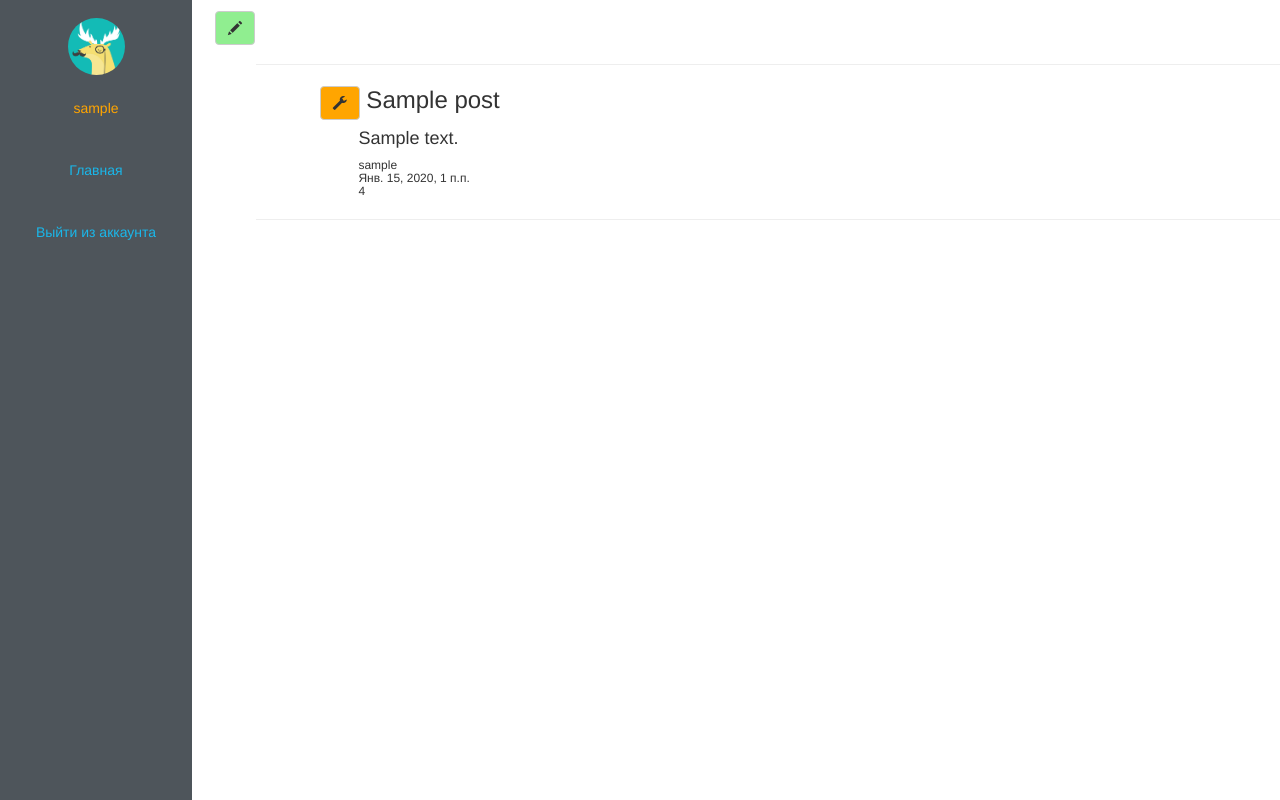
After one commit to Evgeniy-German/student-workbook, a Django app: page /MyProfile/ in a window 1280 px wide. The commit adds this page. Run offline with Django 3.2, Linux system fonts and the light colour scheme; a user stored in the database is signed in; tables that the repository leaves empty hold one stand-in row (values such as "Sample post"); some libraries are stand-ins or nearby versions.

Commit message:
MyProfile,create and edit posts, summernote widget in posts. Good drag and drop job

```diff
--- a/CourseProject/urls.py
+++ b/CourseProject/urls.py
@@ -3,7 +3,6 @@ from django.urls import path, include
 
 urlpatterns = [
     path('admin/', admin.site.urls),
-
     path('', include('home.urls')),
 
 ]
--- a/Post/models.py
+++ b/Post/models.py
@@ -1,8 +1,9 @@
+from django.contrib.auth.models import User
 from django.db import models
-from django.contrib.auth.models import User
 
 
 # Create your models here.
+
 
 class Post(models.Model):
     class Meta:
--- a/Post/views.py
+++ b/Post/views.py
@@ -1,7 +1,8 @@
 from django.core.exceptions import ObjectDoesNotExist
 from django.http import Http404, HttpResponseRedirect
-from django.shortcuts import render
+from django.shortcuts import render, get_object_or_404
 
+from Post.forms import PostForm
 from Post.models import Post, Comments
 
 
@@ -9,19 +10,69 @@ from Post.models import Post, Comments
 
 
 def post(request, post_id):
-    return render(request, 'home/post.html', {'post': Post.objects.get(id=post_id),
-                                              'comments': Comments.objects.filter(comments_post_id=post_id)})
+    try:
+        post = Post.objects.get(id=post_id)
+        comments = Comments.objects.filter(comments_post_id=post_id)
+        form = PostForm(instance=post)
+    except ObjectDoesNotExist:
+        raise Http404
+    return render(request, 'home/post.html', {'post': post,
+                                              'comments': comments,
+                                              'form': form}
+                  )
 
 
 def addlike(request, post_id, comment_id):
     try:
         user = request.user
         comment = Comments.objects.get(id=comment_id)
-        if user in comment.comments_likes.all():
-            comment.comments_likes.remove(user)
-        else:
-            comment.comments_likes.add(user)
-        comment.save()
+        if user.is_authenticated:
+            if user in comment.comments_likes.all():
+                comment.comments_likes.remove(user)
+            else:
+                comment.comments_likes.add(user)
+            comment.save()
     except ObjectDoesNotExist:
         raise Http404
     return HttpResponseRedirect('/' + str(post_id))
+
+
+def my_profile(request):
+    if request.user.is_authenticated:
+        posts = Post.objects.filter(post_author=request.user)
+        return render(request, 'home/MyProfile.html', {'posts': reversed(posts)})
+    else:
+        return HttpResponseRedirect('/')
+
+
+def create_post(request):
+    if request.method == 'POST' and request.user.is_authenticated:
+        form = PostForm(request.POST)
+        if form.is_valid():
+            post = Post()
+            post.post_short_description = form.cleaned_data['post_short_description']
+            post.post_text = form.cleaned_data['post_text']
+            post.post_title = form.cleaned_data['post_title']
+            post.post_author = request.user
+            post.save()
+            return HttpResponseRedirect('/MyProfile/')
+    else:
+        form = PostForm()
+    return render(request, 'home/EditPost.html', {'form': form})
+
+
+def edit_post(request, post_id):
+    user = request.user
+    post = get_object_or_404(Post, id=post_id)
+    if request.method == 'POST' and user.is_authenticated and post.post_author == user:
+        post.post_title = request.POST['post_title']
+        post.post_text = request.POST['post_text']
+        post.post_short_description = request.POST['post_short_description']
+        form = PostForm(instance=post)
+        post.save()
+        return render(request, 'home/EditPost.html', {'form': form, 'good_news': 'True'})
+    elif user.is_authenticated:
+        form = PostForm(instance=post)
+        return render(request, 'home/EditPost.html', {'form': form})
+    else:
+        return HttpResponseRedirect('/')
--- a/home/urls.py
+++ b/home/urls.py
@@ -1,17 +1,27 @@
+from django.conf import settings
+from django.conf.urls.static import static
 from django.contrib.auth import views as auth_views
 from django.urls import path, include
 
+from Post import views as post_view
 from . import views
-from Post.views import post,addlike
 
 urlpatterns = [
     path('', views.main_page),
-    path(r'<int:post_id>', post),
-    path(r'<int:post_id>/<int:comment_id>/addlike/', addlike),
+    path(r'<int:post_id>', post_view.post),
+    path(r'<int:post_id>/<int:comment_id>/addlike/', post_view.addlike),
+    path('MyProfile/', post_view.my_profile),
+    path(r'MyProfile/<int:post_id>/edit/', post_view.edit_post),
+    path(r'MyProfile/create/', post_view.create_post),
+
     path('oauth/', include('social_django.urls', namespace='social')),
     path('login/', auth_views.login, name='login'),
     path('logout/', auth_views.logout, name='logout'),
     path('signup/', views.signup, name='signup'),
     path(r'activate/<str:uidb64>/<str:token>/', views.activate, name='activate'),
+
     path('summernote/', include('django_summernote.urls')),
 ]
+
+if settings.DEBUG:
+    urlpatterns += static(settings.MEDIA_URL, document_root=settings.MEDIA_ROOT)
--- a/home/views.py
+++ b/home/views.py
@@ -1,12 +1,11 @@
 from django.contrib.auth.models import User
 from django.contrib.sites.shortcuts import get_current_site
 from django.core.mail import EmailMessage
-from django.http import HttpResponse
 from django.http import HttpResponseRedirect
 from django.shortcuts import render, render_to_response
 from django.template.loader import render_to_string
 
-from Post.models import Post, Comments
+from Post.models import Post
 from .forms import SignupForm
 from .tokens import account_activation_token
 
--- /dev/null
+++ b/templates/home/MyProfile.html
@@ -0,0 +1,22 @@
+{% extends 'home/wrapper.html' %}
+
+{% block body %}
+    <a href="/MyProfile/create/" class="btn btn-default glyphicon glyphicon-pencil"
+       style="margin-left:-4% ;margin-top: 1%;background-color: lightgreen;"></a>
+    <hr>
+    {% for post in posts %}
+        <div style="margin-left: 10%">
+            <h3>
+                <a href="/MyProfile/{{ post.id }}/edit/" class="btn btn-default glyphicon glyphicon-wrench"
+                   style="margin-left:-4.2% ;background-color: orange;"></a>
+                {{ post.post_title }}
+            </h3>
+            <h4>{{ post.post_short_description }}</h4>
+            <h6>{{ post.post_author }}<br>
+                {{ post.post_date }}<br>
+                {{ post.post_stars }}
+            </h6>
+        </div>
+        <hr>
+    {% endfor %}
+{% endblock %}
--- a/templates/home/home.html
+++ b/templates/home/home.html
@@ -4,8 +4,7 @@
     {% for post in  posts %}
         <div style="margin-left: 10%">
             <h3><a href="/{{ post.id }}">{{ post.post_title }}</a></h3>
-            <textarea rows="3" maxlength="40" disabled="disabled"
-                      style="resize: none;width: 70%; overflow:hidden;">{{ post.post_text }}</textarea>
+            <h4>{{ post.post_short_description }}</h4>
             <h6>{{ post.post_author }}<br>
                 {{ post.post_date }}<br>
                 {{ post.post_stars }}
--- a/templates/home/wrapper.html
+++ b/templates/home/wrapper.html
@@ -19,14 +19,23 @@
     background: #4e555b;">
 
     {% if not user.is_authenticated %}
-        <a href="/" class="btn"><p>Главная</p></a><br>
-        <a href="/signup" class="btn"><p>Регистрация</p></a><br>
-        <a href="/login" class="btn"><p>Войти</p></a>
+        <ul class="nav nav-pills nav-stacked">
+            <li><a href="/" class="btn" style="color: #1ab7ea;">Главная</a></li>
+            <br>
+            <li><a href="/signup" class="btn" style="color: #1ab7ea;">Регистрация</a></li>
+            <br>
+            <li><a href="/login" class="btn" style="color: #1ab7ea;">Войти</a></li>
+        </ul>
     {% elif user.is_authenticated %}
-        <img src="../../static/img/avatar.PNG" class="img-circle" style="width: 35%; margin-left: 5%;margin-top: 5%;">
-        <a class="btn" style="color: orange"><p>{{ user.username }}</p></a><br>
-        <a href="/" class="btn"><p>Главная</p></a><br>
-        <a href="/logout" class="btn">Выйти из аккаунта</a>
+        <ul class="nav nav-pills nav-stacked">
+            <li><a href="/MyProfile"><img src="/static/img/avatar.PNG" class="img-circle"
+                                          style="width: 35%;margin-left: 33%;margin-top: 5%;"></a></li>
+            <li><a href="/MyProfile" class="btn" style="color: orange">{{ user.username }}</a></li>
+            <br>
+            <li><a href="/" class="btn" style="color: #1ab7ea;">Главная</a></li>
+            <br>
+            <li><a href="/logout" class="btn" style="color: #1ab7ea;">Выйти из аккаунта</a></li>
+        </ul>
     {% endif %}
 </div>
 
--- a/templates/registration/acc_active_email.html
+++ b/templates/registration/acc_active_email.html
@@ -1,6 +1,6 @@
 {% autoescape off %}
-Hi {{ user.username }},
-Please click on the link to confirm your registration,
+    Hi {{ user.username }},
+    Please click on the link to confirm your registration,
 
-http://{{ domain }}{% url 'activate' uidb64=uid token=token %}
+    http://{{ domain }}{% url 'activate' uidb64=uid token=token %}
 {% endautoescape %}
--- a/templates/registration/registration_response.html
+++ b/templates/registration/registration_response.html
@@ -2,8 +2,8 @@
 
 {% block body %}
     {% if error == "None" %}
-    <h3 style="color: green">{{ complete }} </h3>
+        <h3 style="color: green">{{ complete }} </h3>
     {% else %}
-     <h3 style="color: red">{{ error }} </h3>
+        <h3 style="color: red">{{ error }} </h3>
     {% endif %}
 {% endblock %}
```
Also changed, not shown: CourseProject/settings.py (+8 -10 lines), Post/admin.py (+4 -3 lines), Post/forms.py (added, +13 -0 lines), templates/home/EditPost.html (added, +15 -0 lines), templates/home/post.html (+9 -5 lines), templates/registration/signup.html (+4 -4 lines).
